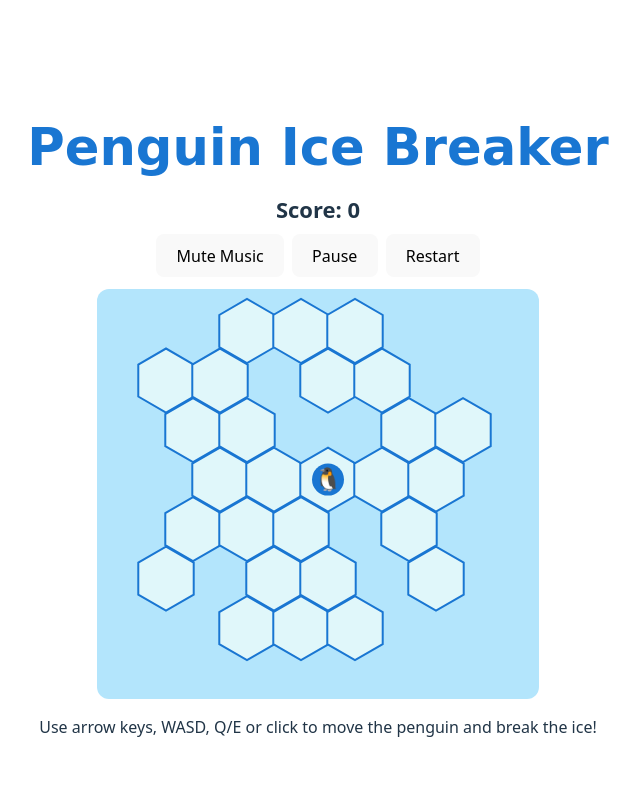
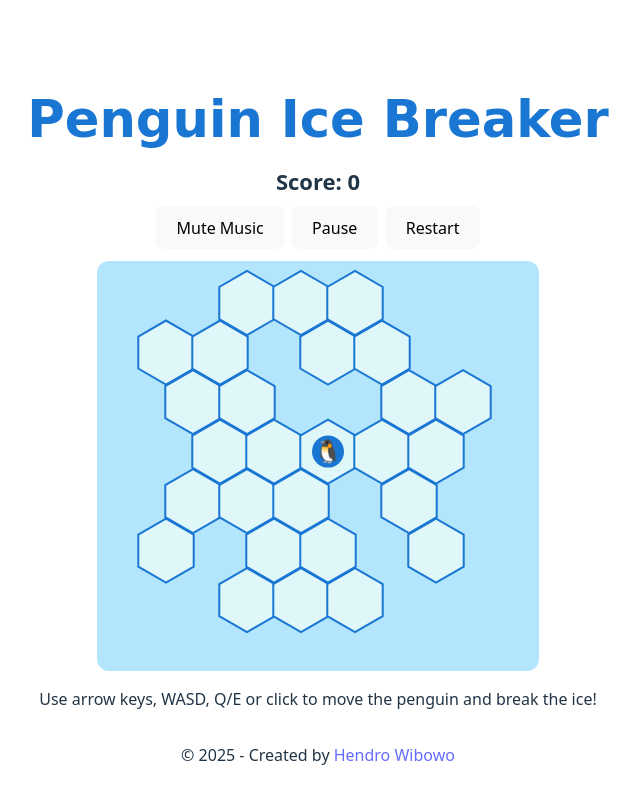
Before and after one commit to w33ladalah/penguin-ice-braker-game, a React (Vite) app: page / in a window 1280 px wide. Shown: the whole page, without its empty margins (322-962 px from the left). Built offline with nearby package versions, Linux system fonts and the light colour scheme.

Commit message:
Minor changes

```diff
--- a/index.html
+++ b/index.html
@@ -9,6 +9,5 @@
   <body>
     <div id="root"></div>
     <script type="module" src="/src/main.jsx"></script>
-
   </body>
 </html>
--- a/src/App.jsx
+++ b/src/App.jsx
@@ -36,6 +36,7 @@ function App() {
   }, [paused, gameMessage, musicMuted]);
 
   return (
+    <>
     <div className="game-container" style={{ outline: 'none', position: 'relative' }}>
       <h1>Penguin Ice Breaker</h1>
       <div style={{ fontSize: 22, fontWeight: 'bold', marginBottom: 8 }}>Score: {score}</div>
@@ -75,6 +76,10 @@ function App() {
       {/* Background music */}
       <audio ref={musicRef} src="/sounds/music.mp3" loop autoPlay style={{ display: 'none' }} muted={musicMuted} />
     </div>
+    <footer>
+      <p>&copy; {new Date().getFullYear()} - Created by <a href="https://github.com/w33ladalah">Hendro Wibowo</a></p>
+    </footer>
+    </>
   );
 }
 
```
